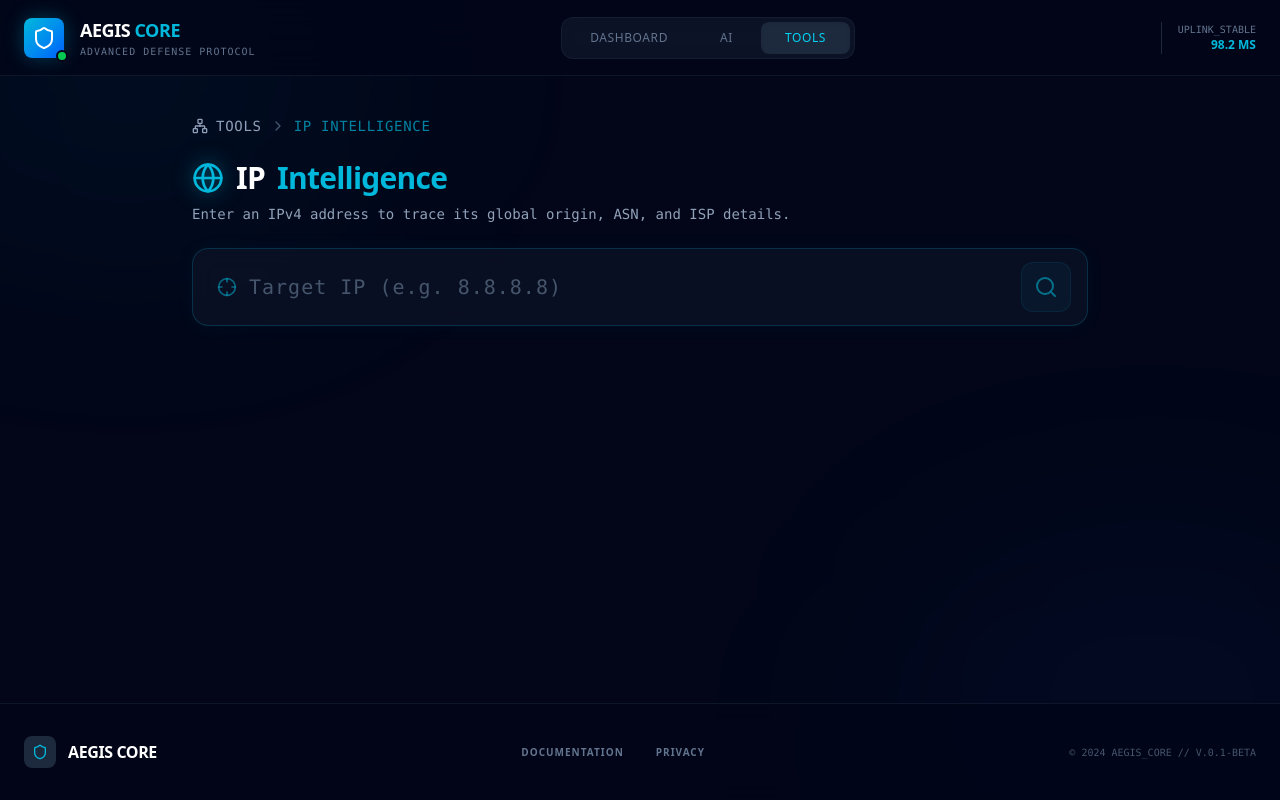
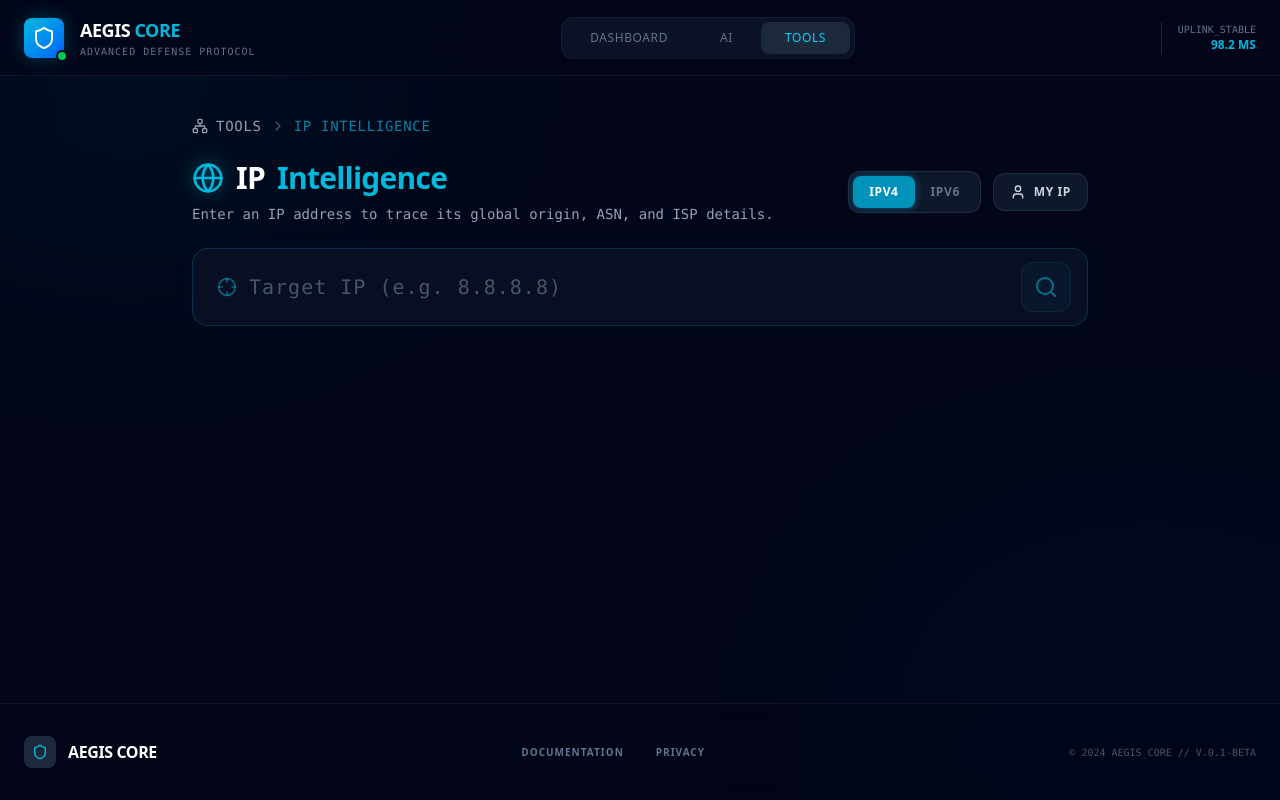
Before and after one commit to burakxrd/AegisCore, a React (Vite) app: page /tools/ip-intelligence in a window 1280 px wide. Built offline with nearby package versions, Linux system fonts and the light colour scheme.

Commit message:
my ip added

```diff
--- a/api/ip.ts
+++ b/api/ip.ts
@@ -1,6 +1,33 @@
 import { Router } from "express";
 
 const router = Router();
+
+const ipv4Regex = /^(\d{1,3}\.){3}\d{1,3}$/;
+const ipv6Regex = /^([0-9a-fA-F]{0,4}:){2,7}[0-9a-fA-F]{0,4}$/;
+
+function isValidIp(ip: string): boolean {
+  return ipv4Regex.test(ip) || ipv6Regex.test(ip);
+}
+
+// Kullanıcının gerçek public IP'sini döndüren endpoint
+router.get("/me", async (req, res) => {
+  try {
+    // Harici servis ile gerçek public IP'yi al (localhost'ta da çalışır)
+    const ipResponse = await fetch("https://api.ipify.org?format=json");
+    const ipData = await ipResponse.json();
+
+    if (ipData.ip) {
+      return res.json({ status: "success", ip: ipData.ip });
+    }
+
+    // Fallback: Express'in algıladığı client IP
+    let clientIp = (req.ip || req.socket.remoteAddress || "").replace(/^::ffff:/, "");
+    return res.json({ status: "success", ip: clientIp || "unknown" });
+  } catch (error) {
+    console.error("[AEGIS ERROR] IP detection failed:", error);
+    return res.status(500).json({ status: "fail", message: "IP detection failed." });
+  }
+});
 
 router.get("/:ip", async (req, res) => {
   try {
@@ -10,8 +37,7 @@ router.get("/:ip", async (req, res) => {
       return res.status(400).json({ status: "fail", message: "IP address missing." });
     }
 
-    const ipv4Regex = /^(\d{1,3}\.){3}\d{1,3}$/;
-    if (!ipv4Regex.test(ip)) {
+    if (!isValidIp(ip)) {
       return res.status(400).json({ status: "fail", message: "Invalid IP format." });
     }
 
@@ -21,7 +47,7 @@ router.get("/:ip", async (req, res) => {
     if (data.error) {
       return res.status(404).json({
         status: "fail",
-        message: "IP adresi bulunamadı veya geçersiz.",
+        message: "IP not found or invalid.",
         query: ip
       });
     }
@@ -41,14 +67,14 @@ router.get("/:ip", async (req, res) => {
       isp: data.org,
       org: data.org,
       as: data.org,
-      hostname: data.hostname, // <--- YENİ: Ters DNS kaydı (hostname)
+      hostname: data.hostname,
       query: data.ip
     };
 
     return res.json(formattedData);
 
   } catch (error) {
-    console.error("[AEGIS ERROR] IPinfo.io Sorgulama hatası:", error);
+    console.error("[AEGIS ERROR] IPinfo.io query failed:", error);
     return res.status(500).json({
       status: "fail",
       message: "Uplink severed. Unable to resolve IP.",
--- a/src/tools/IpIntelligence.tsx
+++ b/src/tools/IpIntelligence.tsx
@@ -1,5 +1,5 @@
 import React, { useState } from 'react';
-import { Search, Globe, MapPin, Server, ShieldAlert, Activity, ChevronRight, Clock, Fingerprint, Network, Crosshair, Terminal } from 'lucide-react';
+import { Search, Globe, MapPin, Server, ShieldAlert, Activity, ChevronRight, Clock, Fingerprint, Network, Crosshair, Terminal, User } from 'lucide-react';
 import { Link } from 'react-router-dom';
 
 interface IpData {
@@ -16,27 +16,29 @@ interface IpData {
   isp?: string;
   org?: string;
   as?: string;
-  hostname?: string; // <--- YENİ EKLENDİ
+  hostname?: string;
   query: string;
 }
 
 export default function IpIntelligence() {
   const [ipInput, setIpInput] = useState<string>('');
   const [loading, setLoading] = useState<boolean>(false);
+  const [myIpLoading, setMyIpLoading] = useState<boolean>(false);
   const [result, setResult] = useState<IpData | null>(null);
   const [easterEgg, setEasterEgg] = useState<string | null>(null);
+  const [ipMode, setIpMode] = useState<'IPv4' | 'IPv6'>('IPv4');
 
   const checkSpecialIps = (ip: string): string | null => {
-    if (ip === '127.0.0.1') return "THERE IS NO PLACE LIKE 127.0.0.1 [LOCALHOST / LOOPBACK]";
-    if (ip === '0.0.0.0') return "THE VOID [NON-ROUTABLE META-ADDRESS]";
-    if (ip.startsWith('192.168.') || ip.startsWith('10.') || ip.startsWith('172.16.')) {
+    if (ip === '127.0.0.1' || ip === '::1') return "THERE IS NO PLACE LIKE 127.0.0.1 [LOCALHOST / LOOPBACK]";
+    if (ip === '0.0.0.0' || ip === '::') return "THE VOID [NON-ROUTABLE META-ADDRESS]";
+    if (ip.startsWith('192.168.') || ip.startsWith('10.') || ip.startsWith('172.16.') || ip.startsWith('fe80:') || ip.startsWith('fc00:') || ip.startsWith('fd')) {
       return "INTERNAL SYSTEM DETECTED [PRIVATE NETWORK IP - NOT PUBLICLY ROUTABLE]";
     }
     return null;
   };
 
-  const handleSearch = async () => {
-    const cleanIp = ipInput.trim();
+  const handleSearch = async (overrideIp?: string) => {
+    const cleanIp = (overrideIp || ipInput).trim();
     if (!cleanIp) return;
 
     const specialMessage = checkSpecialIps(cleanIp);
@@ -61,6 +63,35 @@ export default function IpIntelligence() {
     }
   };
 
+  const handleMyIp = async () => {
+    setMyIpLoading(true);
+    try {
+      const response = await fetch('/api/tools/ip/me');
+      const data = await response.json();
+      if (data.status === 'success' && data.ip) {
+        // IP türüne göre tab'ı otomatik değiştir
+        const isV6 = data.ip.includes(':');
+        setIpMode(isV6 ? 'IPv6' : 'IPv4');
+        setIpInput(data.ip);
+        await handleSearch(data.ip);
+      }
+    } catch (error) {
+      setEasterEgg("DETECTION FAILED [COULD NOT RESOLVE YOUR IP]");
+    } finally {
+      setMyIpLoading(false);
+    }
+  };
+
+  const handleInputChange = (value: string) => {
+    if (ipMode === 'IPv4') {
+      const val = value.replace(/[^0-9.]/g, '');
+      if (val.length <= 15) setIpInput(val);
+    } else {
+      const val = value.replace(/[^0-9a-fA-F:]/g, '');
+      if (val.length <= 45) setIpInput(val);
+    }
+  };
+
   return (
     <div className="max-w-4xl mx-auto space-y-6">
 
@@ -75,11 +106,41 @@ export default function IpIntelligence() {
           <span className="text-cyan-500/70">IP Intelligence</span>
         </div>
 
-        <h2 className="text-3xl font-bold text-white tracking-tight flex items-center gap-3">
-          <Globe className="w-8 h-8 text-cyan-500 drop-shadow-[0_0_10px_rgba(6,182,212,0.5)]" />
-          IP <span className="text-cyan-500">Intelligence</span>
-        </h2>
-        <p className="text-slate-400 font-mono text-sm mt-2">Enter an IPv4 address to trace its global origin, ASN, and ISP details.</p>
+        <div className="flex flex-col sm:flex-row sm:items-center justify-between gap-4">
+          <div>
+            <h2 className="text-3xl font-bold text-white tracking-tight flex items-center gap-3">
+              <Globe className="w-8 h-8 text-cyan-500 drop-shadow-[0_0_10px_rgba(6,182,212,0.5)]" />
+              IP <span className="text-cyan-500">Intelligence</span>
+            </h2>
+            <p className="text-slate-400 font-mono text-sm mt-2">Enter an IP address to trace its global origin, ASN, and ISP details.</p>
+          </div>
+
+          <div className="flex items-center gap-3">
+            {/* IPv4 / IPv6 Tab */}
+            <div className="flex items-center bg-slate-900 border border-slate-700/50 p-1 rounded-xl shadow-inner">
+              {(['IPv4', 'IPv6'] as const).map((mode) => (
+                <button
+                  key={mode}
+                  onClick={() => { setIpMode(mode); setIpInput(''); }}
+                  className={`px-4 py-2 rounded-lg text-xs font-bold uppercase tracking-wider transition-all ${ipMode === mode ? 'bg-cyan-600 text-white shadow-[0_0_10px_rgba(6,182,212,0.4)]' : 'text-slate-500 hover:text-white'
+                    }`}
+                >
+                  {mode}
+                </button>
+              ))}
+            </div>
+
+            {/* My IP Button */}
+            <button
+              onClick={handleMyIp}
+              disabled={myIpLoading || loading}
+              className="flex items-center gap-2 px-4 py-2.5 bg-slate-900 text-slate-300 border border-slate-700/50 rounded-xl text-xs font-bold uppercase tracking-wider hover:bg-cyan-900 hover:text-cyan-400 hover:border-cyan-700 transition-all disabled:opacity-50"
+            >
+              {myIpLoading ? <Activity className="w-4 h-4 animate-spin" /> : <User className="w-4 h-4" />}
+              MY IP
+            </button>
+          </div>
+        </div>
       </div>
 
       {/* ARAMA ÇUBUĞU */}
@@ -89,17 +150,14 @@ export default function IpIntelligence() {
           <input
             type="text"
             value={ipInput}
-            onChange={(e) => {
-              const val = e.target.value.replace(/[^0-9.]/g, '');
-              if (val.length <= 15) setIpInput(val);
-            }}
+            onChange={(e) => handleInputChange(e.target.value)}
             onKeyDown={(e) => e.key === 'Enter' && handleSearch()}
-            placeholder="Target IP (e.g. 8.8.8.8)"
-            maxLength={15}
+            placeholder={ipMode === 'IPv4' ? "Target IP (e.g. 8.8.8.8)" : "Target IP (e.g. 2001:4860:4860::8888)"}
+            maxLength={ipMode === 'IPv4' ? 15 : 45}
             className="w-full bg-transparent pl-12 pr-16 py-4 text-xl font-mono text-cyan-400 focus:outline-none placeholder:text-slate-600 tracking-wider"
           />
           <button
-            onClick={handleSearch}
+            onClick={() => handleSearch()}
             disabled={loading || !ipInput}
             className="absolute right-2 p-3 bg-cyan-500/10 text-cyan-400 border border-cyan-500/20 rounded-xl hover:bg-cyan-500 hover:text-white transition-all disabled:opacity-50"
           >
```
